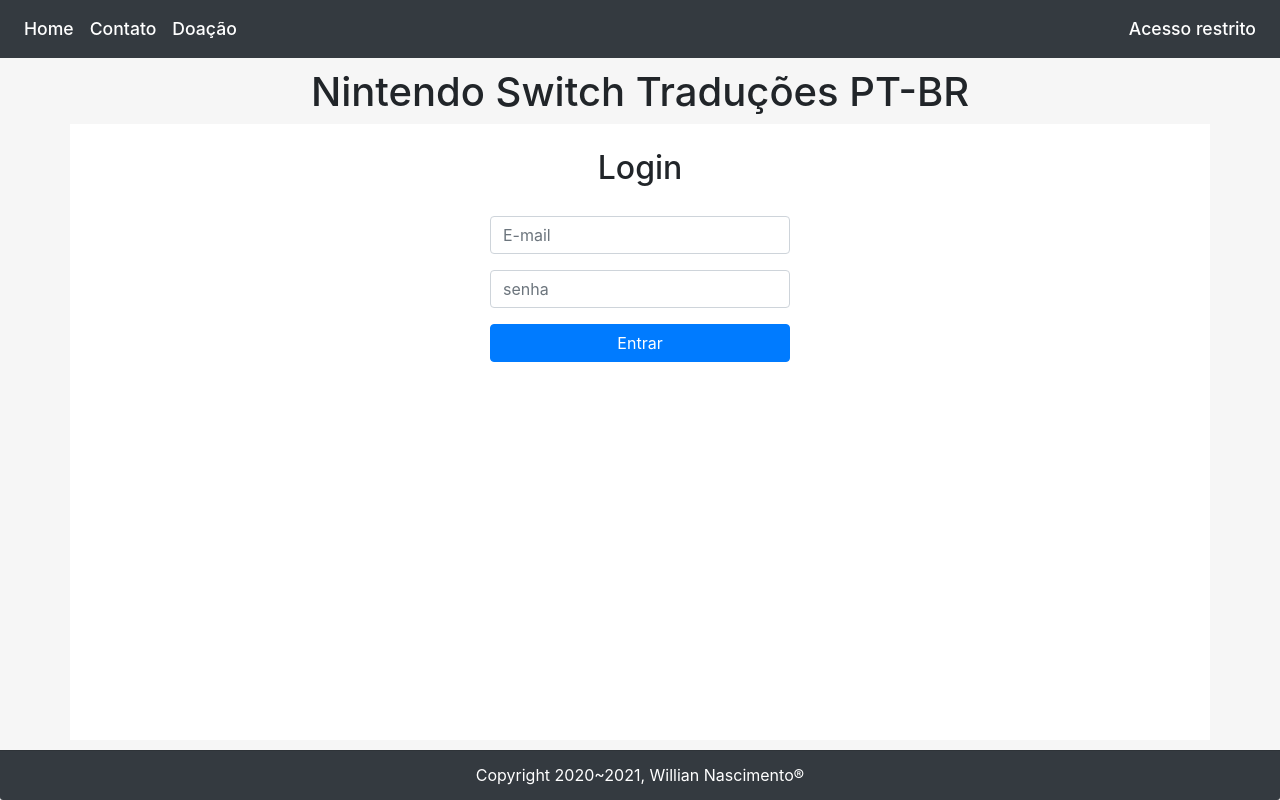
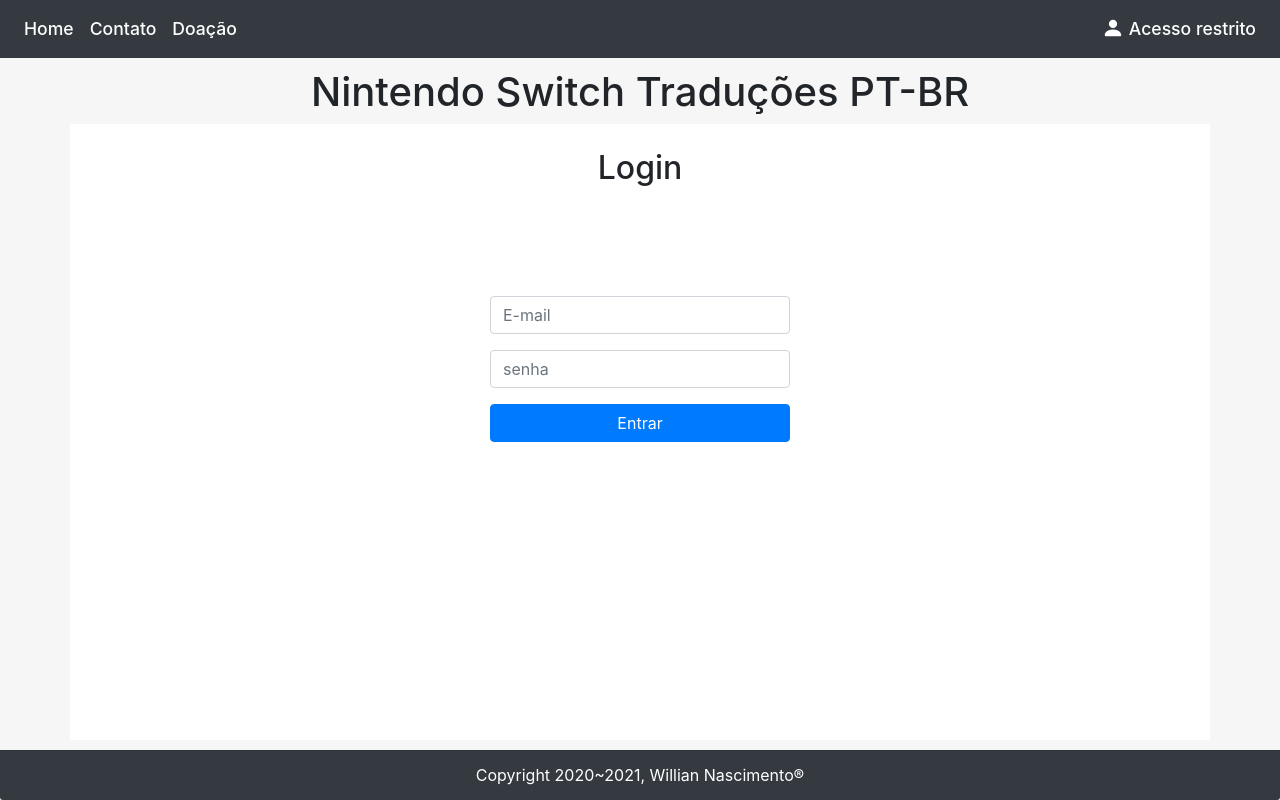
Before and after one commit to anathsu/Vue_AT_TraducoesNSW_, a Vue app: page /login in a window 1280 px wide. Built offline with nearby package versions, Linux system fonts and the light colour scheme; no server answers.

Commit message:
Implementado log-out pelo firebase

```diff
--- a/src/components/Header.vue
+++ b/src/components/Header.vue
@@ -14,7 +14,7 @@
           <b-icon icon="person-circle"></b-icon> Login
         </b-button> -->
 
-        <b-nav-item v-if="logado == null"><router-link to="/login">Acesso restrito</router-link></b-nav-item>
+        <b-nav-item v-if="logado == null"><router-link to="/login"><b-icon icon="person-fill"></b-icon> Acesso restrito</router-link></b-nav-item>
         <b-nav-item @click="sair()" v-else>{{ logado.email }} <b-icon icon="power" aria-hidden="true"></b-icon> sair</b-nav-item>
       </b-navbar-nav>
     </b-collapse>
@@ -36,7 +36,11 @@
   },
   methods: {
     sair(){
-      alert("Saiu")
+      this.$firebase.auth().signOut().then(() => {
+        this.logado = null
+      }).catch((error) => {
+        console.log(error)
+      });
     }
   },
 }
--- a/src/components/ListaDePostagens.vue
+++ b/src/components/ListaDePostagens.vue
@@ -97,6 +97,8 @@
     this.$firebase.auth().onAuthStateChanged( user => {
       this.logado = user ? user.uid : null
     })
+
+    // this.user = this.$firebase.auth().currentUser;
   },
   data() {
     return {
@@ -104,6 +106,7 @@
       search: "",
       result: null,
       logado: null,
+      // user: null,
     };
   },
 };
--- a/src/components/Login.vue
+++ b/src/components/Login.vue
@@ -40,11 +40,10 @@
         .then((userCredential) => {
           var user = userCredential.user;
           window.uid = user.uid
-          // this.$router.push({ name: 'home'})
-          alert(user.uid)
+          this.$router.push({ name: 'home'})
         })
         .catch((error) => {
-          alert("Erro: " + error.message);
+          alert("Erro ao tentar logar-se: " + error.code);
         });
 
     },
@@ -71,7 +70,7 @@
 #login{
   width: 300px;
   margin: 0 auto;
-  padding-top: 20px;
+  padding-top: 100px;
 }
 
 .tc{
```
